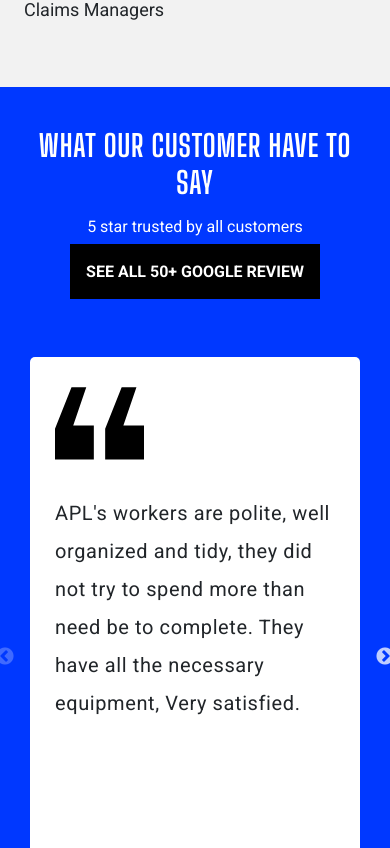
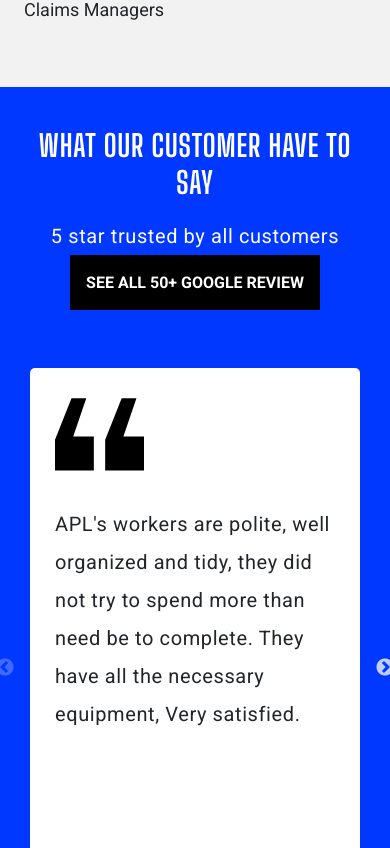
Before and after one commit to aplrestoration/apl-react, a React (Create React App) app: page / in a window 390 px wide. Shown: the part 3496-4344 px from the top of the page. Built offline with nearby package versions, Linux system fonts and the light colour scheme.

Commit message:
padding fixes

```diff
--- a/src/components/Testimonial.js
+++ b/src/components/Testimonial.js
@@ -6,19 +6,23 @@ const Testimonial = () => {
   return (
     <div className="testimonial-container">
       <div>
-      <div className="mb-5">
-        <div className="testimonial-intro">
+        <div className="testimonial-intro mb-5">
           <h2 className="big-title-2">WHAT OUR CUSTOMER HAVE TO SAY</h2>
-          <h6 className="pt-2">5 star trusted by all customers</h6>
-          <div type="button" className="custom-button-react" style={{backgroundColor:'black'}}>
+          <span className="pt-2 testimonial-text">
+            5 star trusted by all customers
+          </span>
+          <div
+            type="button"
+            className="custom-button-react"
+            style={{ backgroundColor: "black" }}
+          >
             SEE ALL 50+ GOOGLE REVIEW
           </div>
         </div>
+
+        <CarouselBS />
       </div>
-      <CarouselBS />
     </div>
-    </div>
-
   );
 };
 
--- a/src/index.css
+++ b/src/index.css
@@ -274,7 +274,6 @@ a.nav-link {
     font-size: 24px;
     line-height: 30px;
     margin-bottom: 3px;
-
   }
   .view-all {
     font-size: 16px;
@@ -331,6 +330,11 @@ a.nav-link {
     flex-direction: column;
     align-items: center;
     text-align: center;
+  }
+
+  span.testimonial-text {
+    font-size: 20px;
+    line-height: 38px;
   }
 
   img.icon-marketing {
@@ -418,6 +422,12 @@ div.card {
   color: white;
 }
 
+.testimonial-text {
+  font-size: 25px;
+  line-height: 45px;
+  letter-spacing: 0.03em;
+}
+
 .card-box {
   padding: 30px 25px;
   border-radius: 5px;
@@ -444,6 +454,7 @@ div.card {
   line-height: 45px;
   text-transform: uppercase;
   text-align: center;
+  padding-bottom: 20px;
 }
 
 .marketing-callout {
```
